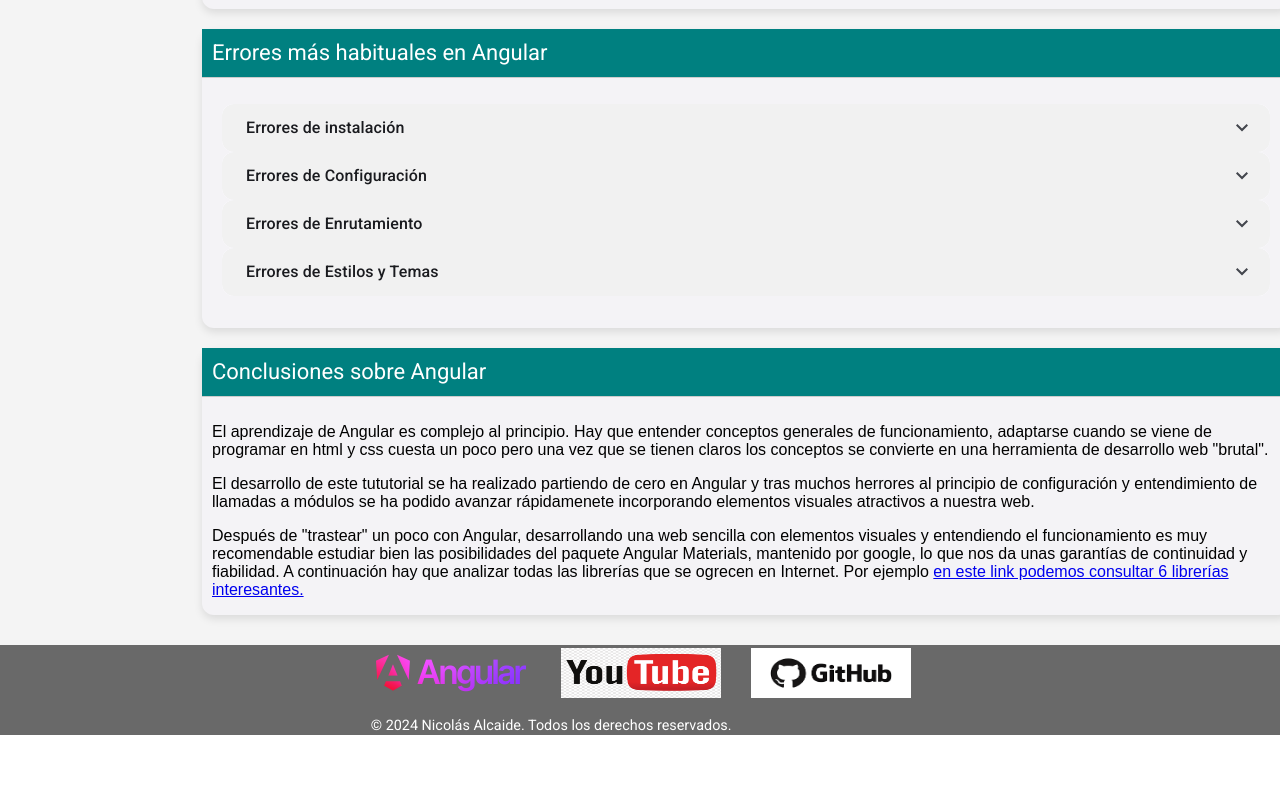
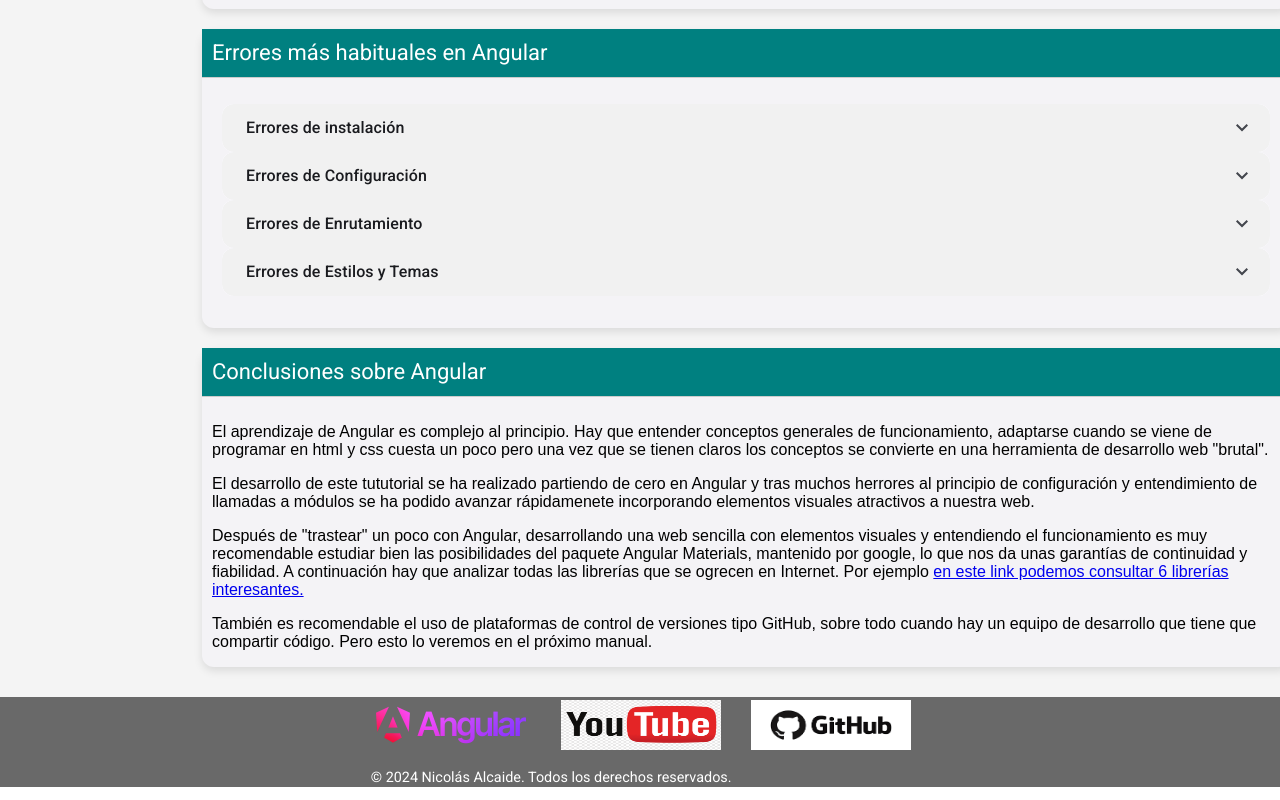
Before and after one commit to NicoAlcaide/Angular, an Angular app: page / in a window 1280 px wide. Shown: the part 9026-9826 px from the top of the page. Before the commit the page ends 9774 px from the top, so only its background shows below. Built offline with nearby package versions, Linux system fonts and the light colour scheme.

Commit message:
conclusiones

```diff
--- a/src/app/content/content.component.html
+++ b/src/app/content/content.component.html
@@ -622,8 +622,9 @@
 									<ul>
 										<p>Error: NG8001: 'component' is not a known element</p>
 										<li>Causa: El componente no está declarado o importado correctamente.</li>
-										<li>Solución: asegúrese de declarar el componente en el módulo correspondiente.</li><pre>&#64;NgModule(&#123; declarations: [TuComponente] &#125;)
-										Si pertenece a un módulo externo, importe ese módulo en el fichero app.module.ts o el módulo donde lo necesite utilizar.</pre>
+										<li>Solución: asegúrese de declarar el componente en el módulo correspondiente.</li>
+										<code>&#64;NgModule(&#123; declarations: [TuComponente] &#125;)
+										Si pertenece a un módulo externo, importe ese módulo en el fichero app.module.ts o el módulo donde lo necesite utilizar.</code>
 									</ul>
 									<ul>
 										<p>Error: Module not found: Error: Can't resolve '...'</p>
@@ -699,6 +700,8 @@
 						librerías que se ogrecen en Internet. Por ejemplo <a href="	https://userguiding.com/es/blog/librerias-onboarding-angular" target="_blank">en este link podemos consultar
 						6 librerías interesantes.</a>
 						</p>
+						<p>También es recomendable el uso de plataformas de control de versiones tipo GitHub, sobre todo cuando hay un equipo de desarrollo que tiene que compartir código. Pero
+						esto lo veremos en el próximo manual.</p>
 
 					</mat-card-content>
 			</mat-card>
--- a/src/app/header/header.component.css
+++ b/src/app/header/header.component.css
@@ -4,6 +4,7 @@
   top: 0; /* Pegada a la parte superior */
   left: 0; /* Alineada a la izquierda */
   width: 100%; /* Ocupa todo el ancho de la pantalla */
+   height: 80px; /* Altura personalizada */
   z-index: 1000; /* Asegura que esté por encima del resto */
   display: flex;
   align-items: center;
@@ -11,7 +12,7 @@
   background: linear-gradient(135deg, #1976D2, #42A5F5); /* Fondo degradado */
   box-shadow: 0 4px 8px rgba(0, 0, 0, 0.2); /* Sombra para profundidad */
   padding: 0 20px; /* Espaciado horizontal */
-  height: 80px; /* Altura personalizada */
+
 }
 
 
```
Also changed, not shown: 3 other files (tests, documents, lock files or other folders).
